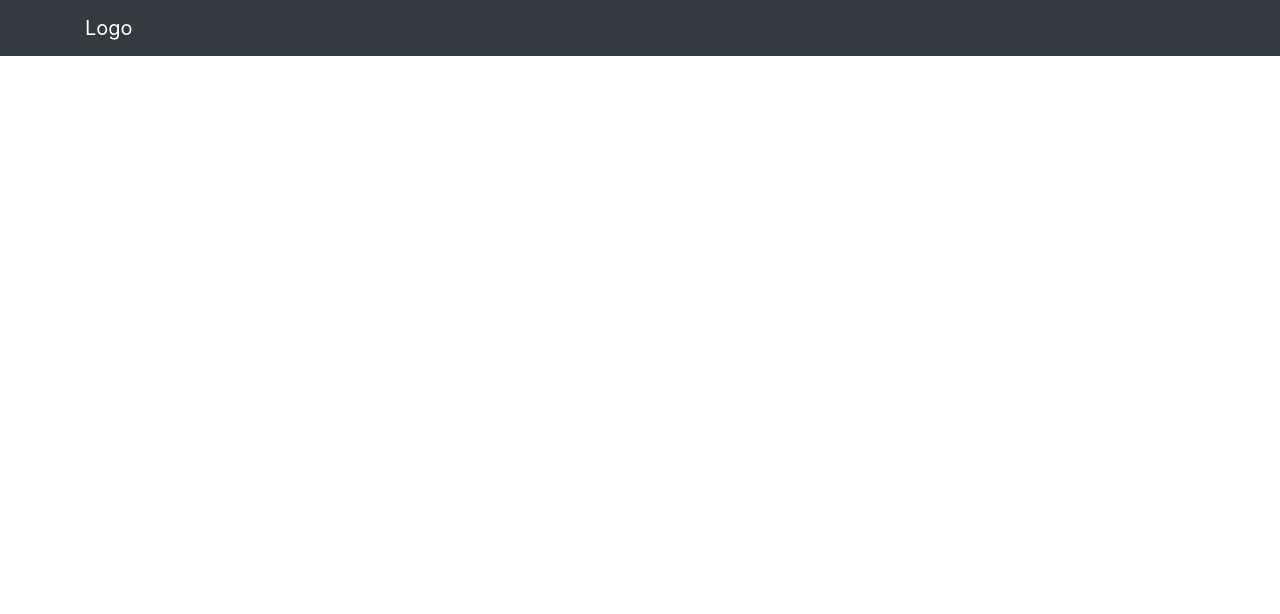
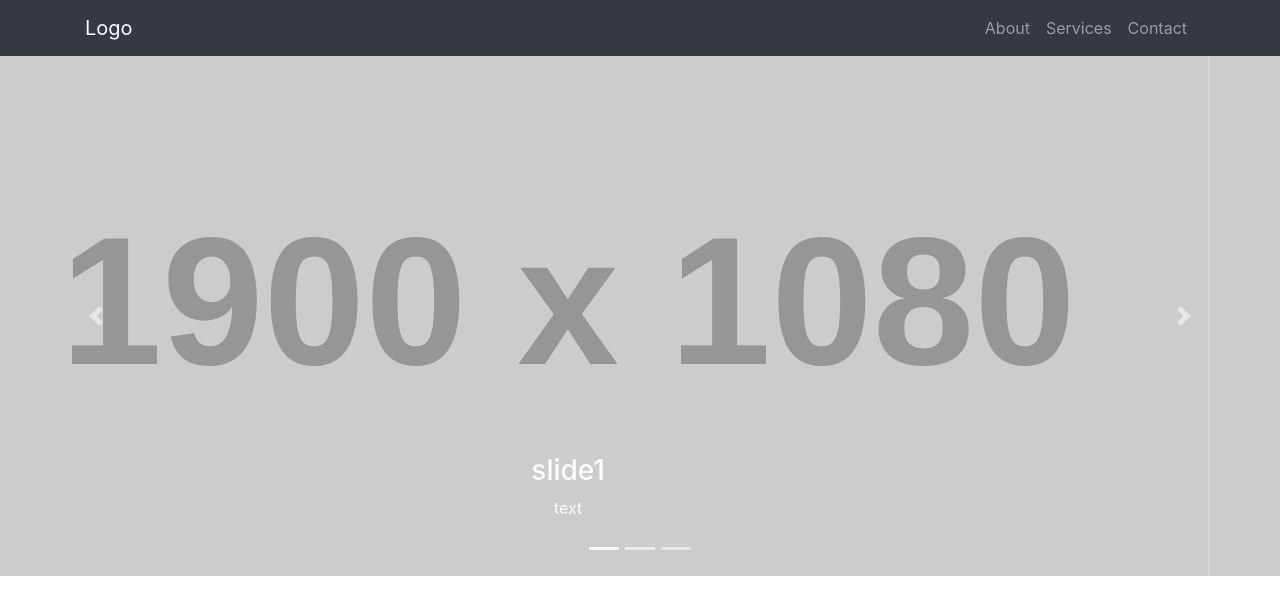
Before and after one commit to irenecodes/Bootstrap4Practice, a plain HTML site: page 07-practice-project/01-starter/index.html in a window 1280 px wide. Drawn offline with nearby package versions, Linux system fonts and the light colour scheme; placeholder pictures from the web are drawn by us.

Commit message:
carousel added

```diff
--- a/07-practice-project/01-starter/index.html
+++ b/07-practice-project/01-starter/index.html
@@ -40,6 +40,84 @@
         >
           <span class="navbar-toggler-icon"></span>
         </button>
+        <div class="collapse navbar-collapse" id="navbarResponsive">
+          <ul class="navbar-nav ml-auto">
+            <li class="nav-item">
+              <a href="about.html" class="nav-link">About</a>
+            </li>
+            <li class="nav-item">
+              <a href="services.html" class="nav-link">Services</a>
+            </li>
+            <li class="nav-item">
+              <a href="contact.html" class="nav-link">Contact</a>
+            </li>
+          </ul>
+        </div>
+      </div>
+    </div>
+
+    <!-- carousel  -->
+    <div
+      id="carouselExampleIndicators"
+      class="carousel slide"
+      data-ride="carousel"
+    >
+      <ol class="carousel-indicators">
+        <li
+          data-target="#carouselExampleIndicators"
+          data-slide-to="0"
+          class="active"
+        ></li>
+        <li data-target="#carouselExampleIndicators" data-slide-to="1"></li>
+        <li data-target="#carouselExampleIndicators" data-slide-to="2"></li>
+      </ol>
+      <div class="carousel-inner" role="listbox">
+        <!-- slide one -->
+        <div
+          class="carousel-item active"
+          style="background-image: url('https://placehold.it/1900x1080');"
+        >
+          <div class="carousel-caption d-non d-md-block">
+            <h3>slide1</h3>
+            <p>text</p>
+          </div>
+        </div>
+        <!-- slide two -->
+        <div
+          class="carousel-item"
+          style="background-image: url('https://placehold.it/1900x1080');"
+        >
+          <div class="carousel-caption d-non d-md-block">
+            <h3>slide2</h3>
+            <p>text</p>
+          </div>
+        </div>
+        <!-- slide three -->
+        <div
+          class="carousel-item"
+          style="background-image: url('https://placehold.it/1900x1080');"
+        >
+          <div class="carousel-caption d-non d-md-block">
+            <h3>slide3</h3>
+            <p>text</p>
+          </div>
+        </div>
+        <a
+          href="#carouselExampleIndicators"
+          data-slide="prev"
+          class="carousel-control-prev"
+        >
+          <span class="carousel-control-prev-icon"></span>
+          <span class="sr-only">Previous</span>
+        </a>
+        <a
+          href="#carouselExampleIndicators"
+          data-slide="next"
+          class="carousel-control-next"
+        >
+          <span class="carousel-control-next-icon"></span>
+          <span class="sr-only">Next</span>
+        </a>
       </div>
     </div>
 
```
